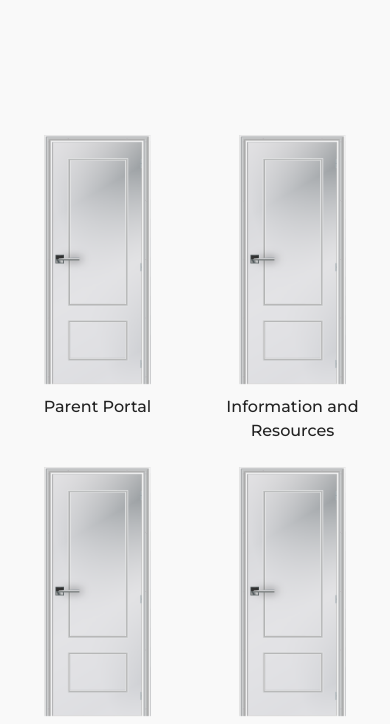
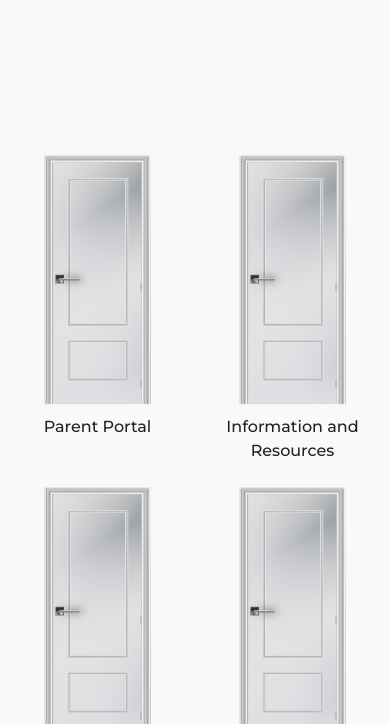
Before and after one commit to ocephraim/asktoks, a plain HTML site: page parents/home-parents.html in a window 390 px wide. Shown: the part 82-806 px from the top of the page. Drawn offline with nearby package versions, Linux system fonts and the light colour scheme.

Commit message:
some changes

```diff
--- a/css/home-parents.css
+++ b/css/home-parents.css
@@ -89,7 +89,7 @@ section{
         margin-top: 24px;
     }
     #main {
-        padding-top: 24px;
+        padding-top: 64px;
     }
     .label {
         margin-top: 10px;
```
